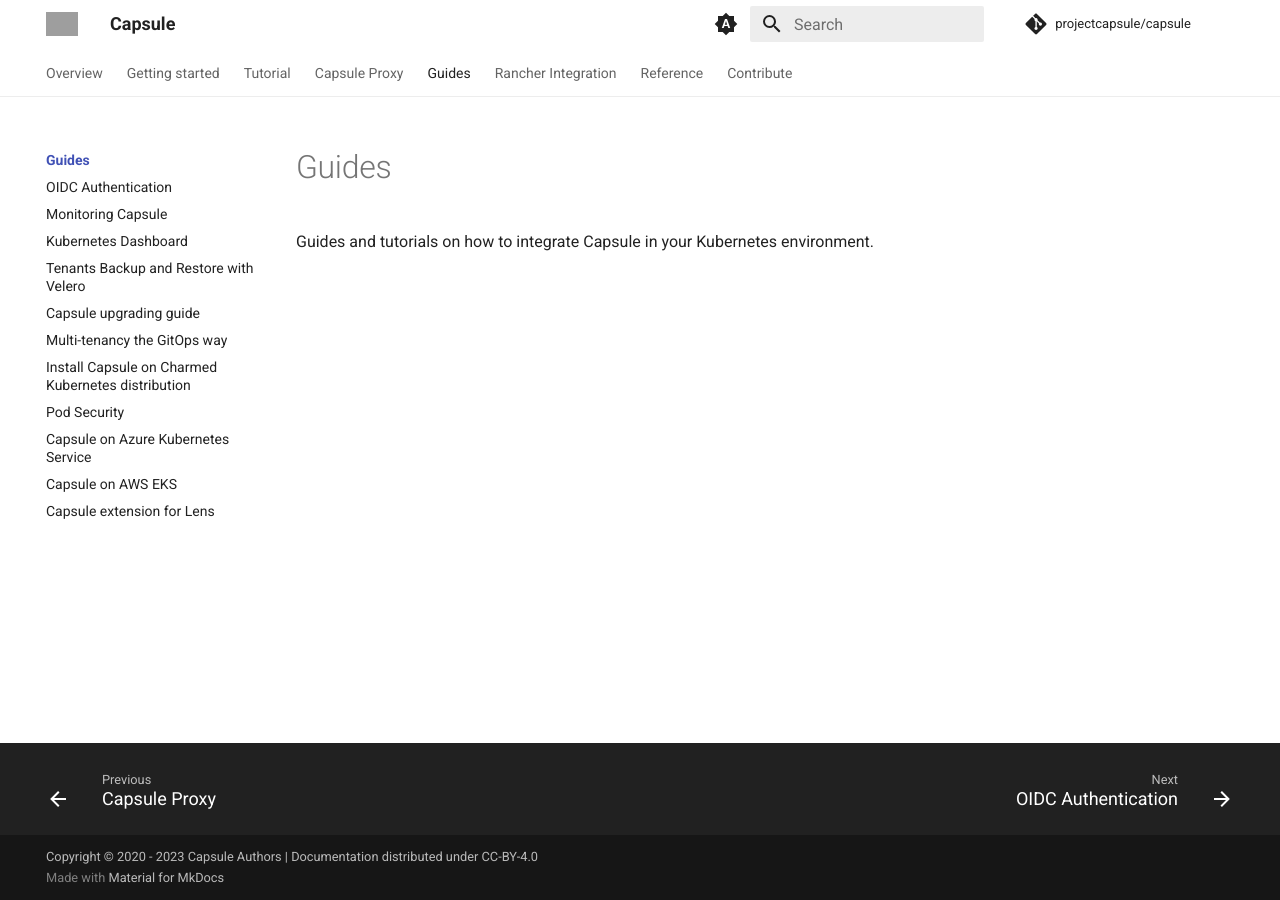
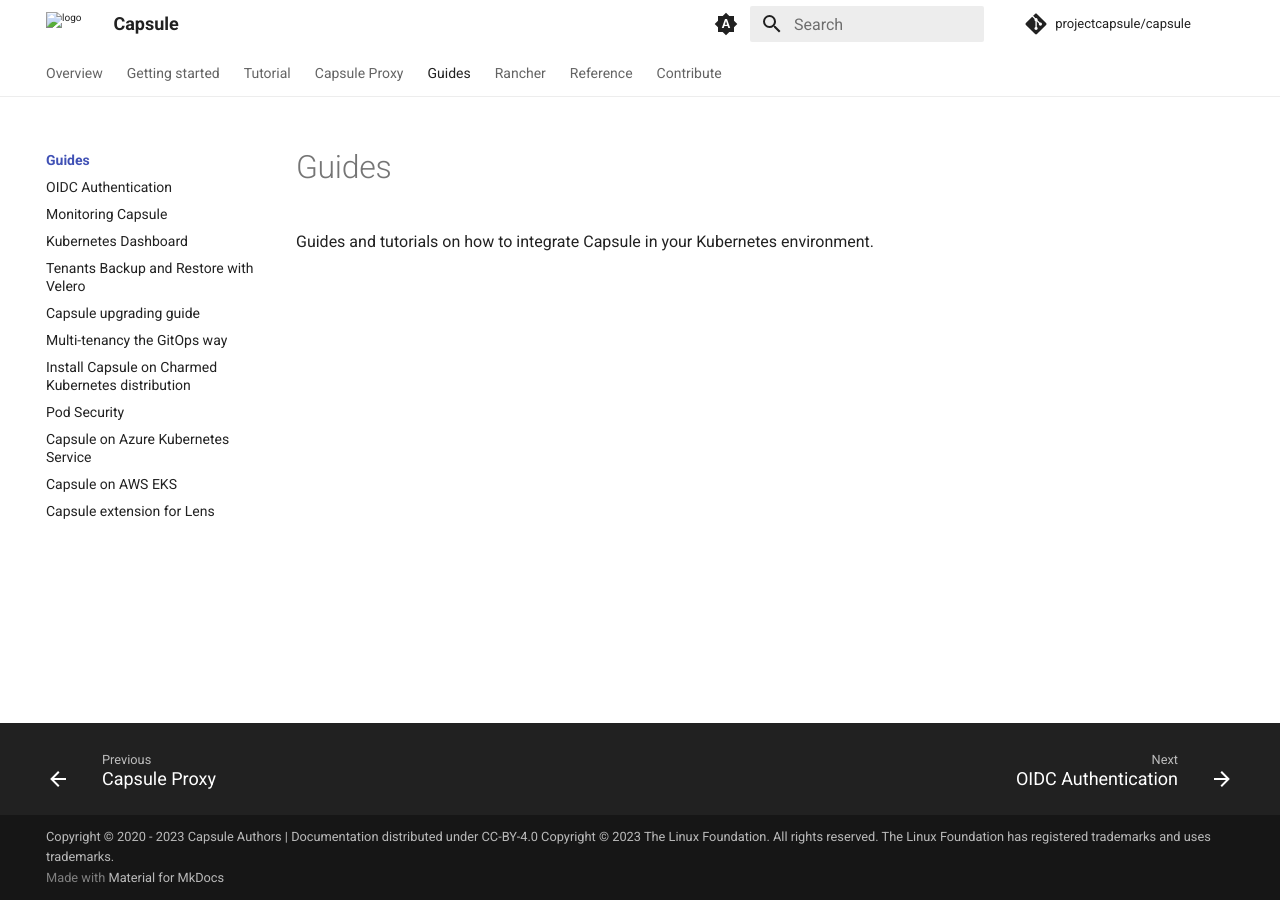
Before and after one commit to bsctl/capsule-doc, an MkDocs documentation site: the page built from docs/content/guides/index.md, in a window 1280 px wide. Built offline with MkDocs 1.6.1 and Material for MkDocs 9.7.7, drawn with Linux system fonts in a browser that asks for light colours; comment, search, counter and statistics services are not loaded; grey boxes are pictures that could not be loaded.

Commit message:
refactoring index

```diff
--- a/docs/mkdocs.yml
+++ b/docs/mkdocs.yml
@@ -9,8 +9,9 @@ site_author: bsctl
 site_description: >-
   Multi-tenancy and policy-based framework for Kubernetes
 
-copyright: Copyright &copy; 2020 - 2023 Capsule Authors | Documentation distributed under CC-BY-4.0
-
+copyright: >-
+  Copyright &copy; 2020 - 2023 Capsule Authors | Documentation distributed under CC-BY-4.0
+  Copyright &copy; 2023 The Linux Foundation. All rights reserved. The Linux Foundation has registered trademarks and uses trademarks.
 theme:
   name: material
   features:
@@ -43,8 +44,8 @@ theme:
       toggle:
         icon: material/lightbulb-outline
         name: Switch to system preference
-  favicon: images/favicon.png
-  logo: images/logo.png
+  #favicon: ../assets/logo/favicon.png
+  logo: ../assets/logo/capsule_small.png
 
 markdown_extensions:
   - admonition
@@ -72,7 +73,7 @@ nav:
   - guides/coaks.md
   - guides/eks.md
   - guides/lens.md
-- 'Rancher Integration':
+- 'Rancher':
   - rancher/index.md
   - rancher/capsule-rancher.md
   - rancher/capsule-proxy-rancher.md
```
